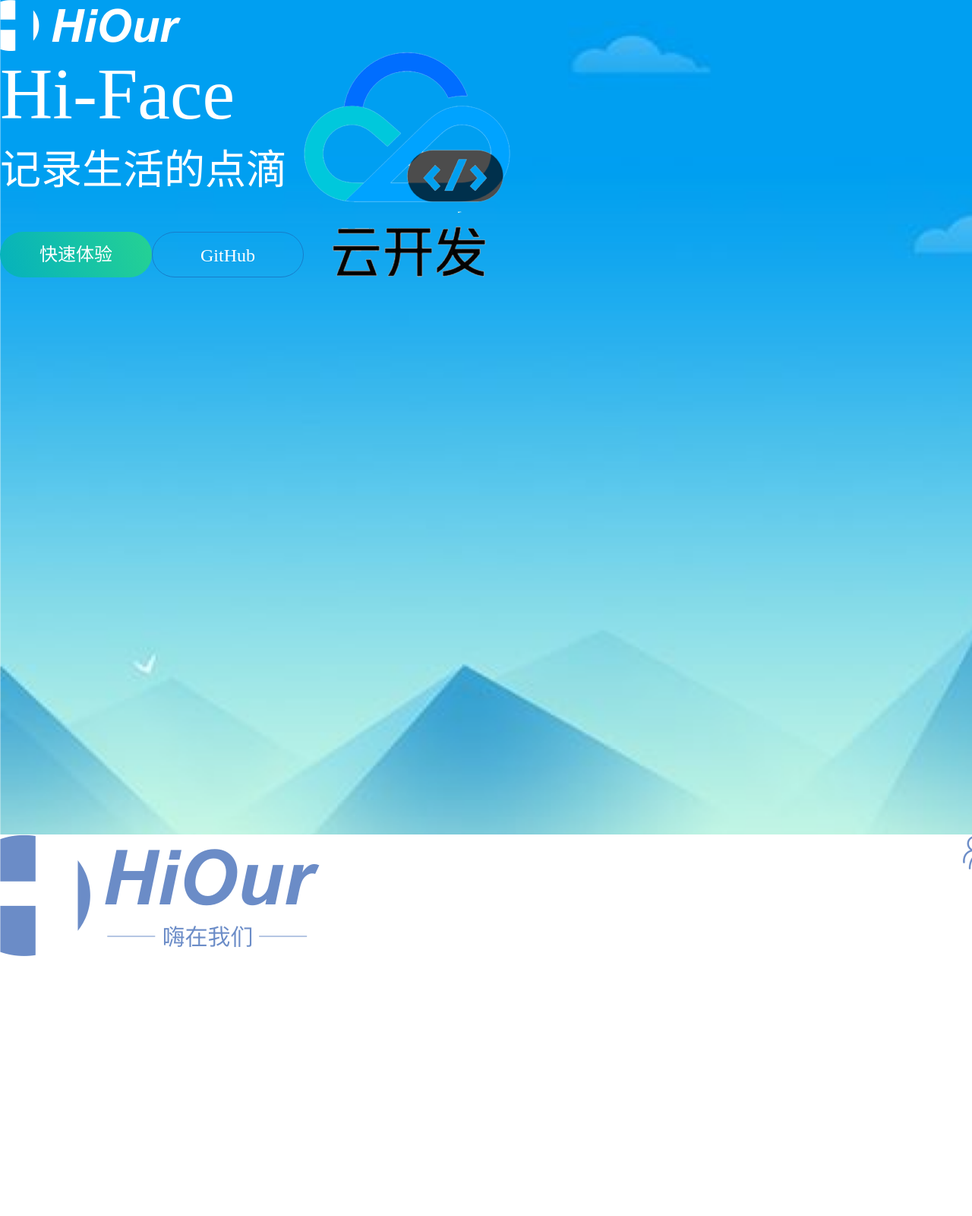
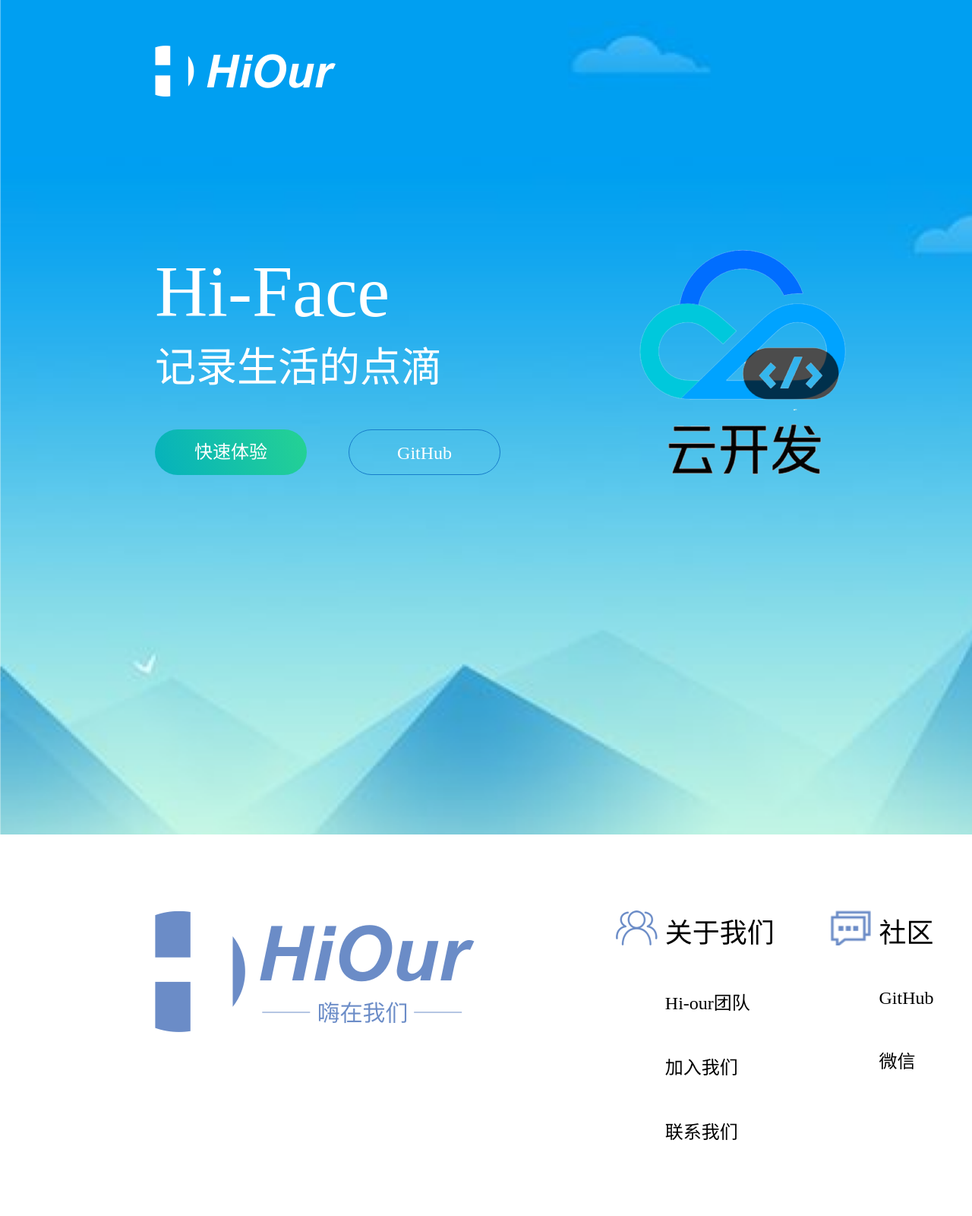
Before and after one commit to AllenTango/HiOur, a plain HTML site: page index.html in a window 1280 px wide. Shown: the top 1600 px of the page at 76% size. Drawn offline with Linux system fonts and the light colour scheme.

Commit message:
还原基本 PC 设计稿
响应式布局 未完善

```diff
--- a/index.html
+++ b/index.html
@@ -10,16 +10,16 @@
 
 <body>
     <div class="main flex flex-col">
-        <div class="main-upper flex flex-col bg-cover">
+        <div class="main-upper flex flex-col bg-cover py-60px pl-204px pr-199px">
             <div class="navbar flex justify-between">
                 <div class="small-logo bg-cover"></div>
-                <div class="nav-link flex justify-between text-white">
+                <div class="nav-link flex justify-between w-250px text-white">
                     <div class="link__home text-36px">首页</div>
                     <div class="link__train text-36px">教程</div>
                 </div>
             </div>
-            <div class="show flex">
-                <div class="flex flex-col justify-between">
+            <div class="show flex justify-between w-60 py-100px mt-100px">
+                <div class="flex flex-col justify-between w-50">
                     <div>
                         <div class="text-white text-96px">Hi-Face</div>
                         <div class="text-white text-54px">记录生活的点滴</div>
@@ -34,41 +34,41 @@
             </div>
         </div>
         <div class="main-lower flex flex-col justify-between">
-            <div class="contact-group flex justify-between">
+            <div class="contact-group flex justify-between py-100px pl-204px pr-199px">
                 <div class="big-logo bg-cover"></div>
-                <div class="flex justify-between">
+                <div class="flex justify-between w-60">
                     <div class="about flex">
                         <div class="icon bg-cover"></div>
-                        <div class="flex flex-col">
+                        <div class="flex flex-col ml-10px">
                             <div class="text-36px">关于我们</div>
-                            <div class="text-24px">Hi-our团队</div>
-                            <div class="text-24px">加入我们</div>
-                            <div class="text-24px">联系我们</div>
+                            <div class="text-24px mt-50px">Hi-our团队</div>
+                            <div class="text-24px mt-50px">加入我们</div>
+                            <div class="text-24px mt-50px">联系我们</div>
                         </div>
                     </div>
                     <div class="community flex">
                         <div class="icon bg-cover"></div>
-                        <div class="flex flex-col">
+                        <div class="flex flex-col ml-10px">
                             <div class="text-36px">社区</div>
-                            <div class="text-24px">GitHub</div>
-                            <div class="text-24px">微信
+                            <div class="text-24px mt-50px">GitHub</div>
+                            <div class="text-24px mt-50px">微信
                                 <!-- <span class="icon bg-cover"></span> -->
                             </div>
                         </div>
                     </div>
                     <div class="resources flex">
                         <div class="icon bg-cover"></div>
-                        <div class="flex flex-col">
+                        <div class="flex flex-col ml-10px">
                             <div class="text-36px">相关资源</div>
-                            <div class="text-24px">腾讯云开发</div>
-                            <div class="text-24px">Taro</div>
+                            <div class="text-24px mt-50px">腾讯云开发</div>
+                            <div class="text-24px mt-50px">Taro</div>
                         </div>
                     </div>
                     <div class="thanks flex">
                         <div class="icon bg-cover"></div>
-                        <div class="flex flex-col">
+                        <div class="flex flex-col ml-10px">
                             <div class="text-36px">致谢</div>
-                            <div class="text-24px">小溪里</div>
+                            <div class="text-24px mt-50px">小溪里</div>
                         </div>
                     </div>
                 </div>
--- a/styles.css
+++ b/styles.css
@@ -57,6 +57,45 @@
     background-size: cover;
 }
 
+.w-50 {
+    width: 50%;
+}
+
+.w-60 {
+    width: 60%;
+}
+
+.w-250px {
+    width: 250px;
+}
+
+.mt-50px {
+    margin-top: 50px;
+}
+
+.mt-100px {
+    margin-top: 100px;
+}
+.ml-10px {
+    margin-left: 10px;
+}
+
+.py-60px {
+    padding-top: 60px;
+    padding-bottom: 60px;
+}
+.py-100px {
+    padding-top: 100px;
+    padding-bottom: 100px;
+}
+
+.pl-204px {
+    padding-left: 204px;
+}
+.pr-199px {
+    padding-right: 199px;
+}
+
 .small-logo {
     background-image: url("./images/logo-标志+英文.png");
     width: 238px;
@@ -107,6 +146,12 @@
     height: 1830px;
 }
 
+/* .main {
+    width: 100vw;
+    height: 100vh;
+} */
+
+
 .main-upper {
     background-image: url("./images/背景.png");
     width: 100%;
```
